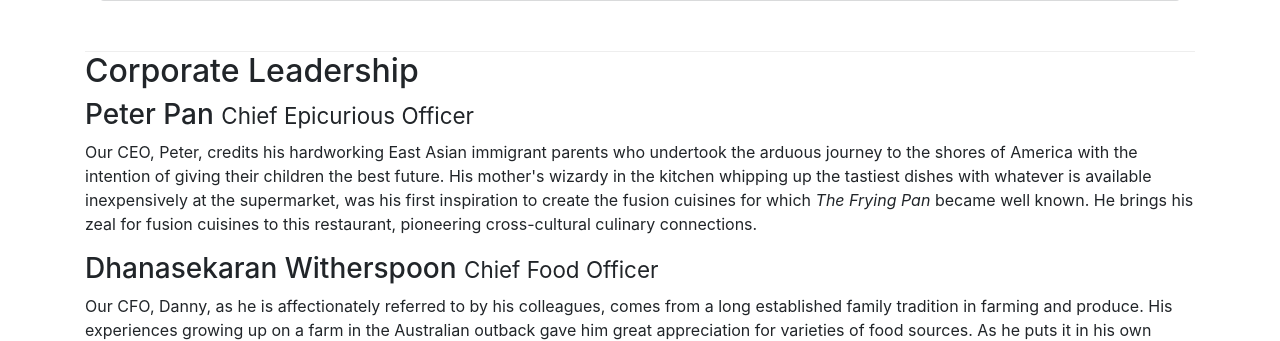
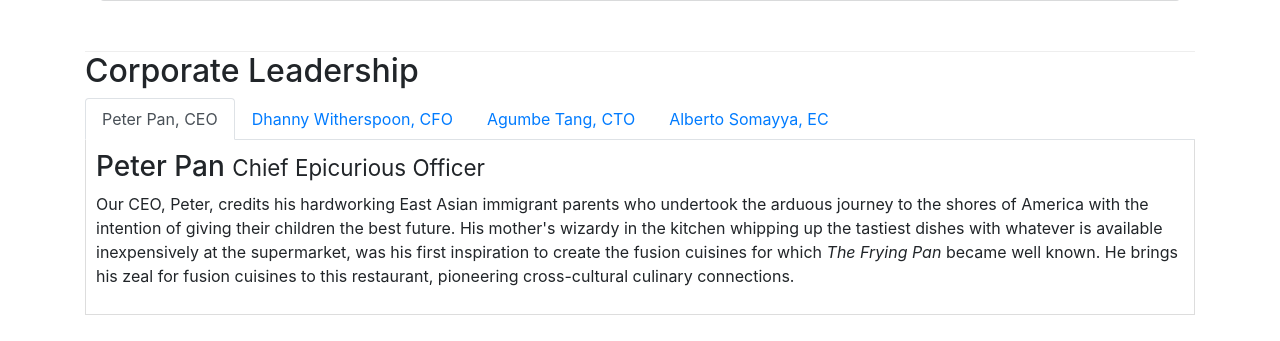
Before and after one commit to Gaya1858/Node_js, a website: page Bootstrap4/Bootstrap4/conFusion/aboutus.html in a window 1280 px wide. Shown: the part 920-1261 px from the top of the page. Drawn offline with nearby package versions, Linux system fonts and the light colour scheme.

Commit message:
tabs and pills done

```diff
--- a/Bootstrap4/Bootstrap4/conFusion/aboutus.html
+++ b/Bootstrap4/Bootstrap4/conFusion/aboutus.html
@@ -76,19 +76,45 @@
                 </div>
             </div>
         </div>
-
-
         <div class="row">
             <div class="col-12 ">
                 <h2>Corporate Leadership</h2>
+                <ul class="nav nav-tabs">
+                    <li class="nav-item">
+                        <a class="nav-link active" href="#peter"
+                           role="tab" data-toggle="tab">Peter Pan, CEO</a>
+                    </li>
+                    <li class="nav-item">
+                        <a class="nav-link" href="#danny"
+                           role="tab" data-toggle="tab">Dhanny Witherspoon, CFO</a>
+                    </li>
+                    <li class="nav-item">
+                        <a class="nav-link" href="#agumbe"
+                           role="tab" data-toggle="tab">Agumbe Tang, CTO</a>
+                    </li>
+                    <li class="nav-item">
+                        <a class="nav-link" href="#alberto"
+                           role="tab" data-toggle="tab">Alberto Somayya, EC</a>
+                    </li>
+                </ul>
+                <div class="tab-content">
+                    <div role="tabpanel" class="tab-pane fade show active" id="peter">
                         <h3>Peter Pan <small>Chief Epicurious Officer</small></h3>
                         <p class="d-none d-md-block">Our CEO, Peter, credits his hardworking East Asian immigrant parents who undertook the arduous journey to the shores of America with the intention of giving their children the best future. His mother's wizardy in the kitchen whipping up the tastiest dishes with whatever is available inexpensively at the supermarket, was his first inspiration to create the fusion cuisines for which <em>The Frying Pan</em> became well known. He brings his zeal for fusion cuisines to this restaurant, pioneering cross-cultural culinary connections.</p>
-                <h3>Dhanasekaran Witherspoon <small>Chief Food Officer</small></h3>
+                    </div>
+                    <div role="tabpanel" class="tab-pane fade" id="danny">
+                        <h3>Dhanny Witherspoon <small>Chief Food Officer</small></h3>
                         <p class="d-none d-md-block">Our CFO, Danny, as he is affectionately referred to by his colleagues, comes from a long established family tradition in farming and produce. His experiences growing up on a farm in the Australian outback gave him great appreciation for varieties of food sources. As he puts it in his own words, <em>Everything that runs, wins, and everything that stays, pays!</em></p>
+                    </div>
+                    <div role="tabpanel" class="tab-pane fade" id="agumbe">
                         <h3>Agumbe Tang <small>Chief Taste Officer</small></h3>
                         <p class="d-none d-md-block">Blessed with the most discerning gustatory sense, Agumbe, our CTO, personally ensures that every dish that we serve meets his exacting tastes. Our chefs dread the tongue lashing that ensues if their dish does not meet his exacting standards. He lives by his motto, <em>You click only if you survive my lick.</em></p>
+                    </div>
+                    <div role="tabpanel" class="tab-pane fade" id="alberto">
                         <h3>Alberto Somayya <small>Executive Chef</small></h3>
                         <p class="d-none d-md-block">Award winning three-star Michelin chef with wide International experience having worked closely with whos-who in the culinary world, he specializes in creating mouthwatering Indo-Italian fusion experiences. He says, <em>Put together the cuisines from the two craziest cultures, and you get a winning hit! Amma Mia!</em></p>
+                    </div>
+                </div>
             </div>
         </div>
         <div class="row row-content">
--- a/Bootstrap4/Bootstrap4/conFusion/css/styles.css
+++ b/Bootstrap4/Bootstrap4/conFusion/css/styles.css
@@ -41,3 +41,9 @@ body{
     color: black;
     border-color: orange;
 }
+.tab-content{
+    border-left: 1px solid #ddd;
+    border-right: 1px solid #ddd;
+    border-bottom: 1px solid #ddd;
+    padding: 10px;
+}
```
Lines whose indentation alone changed are shown as unchanged.
